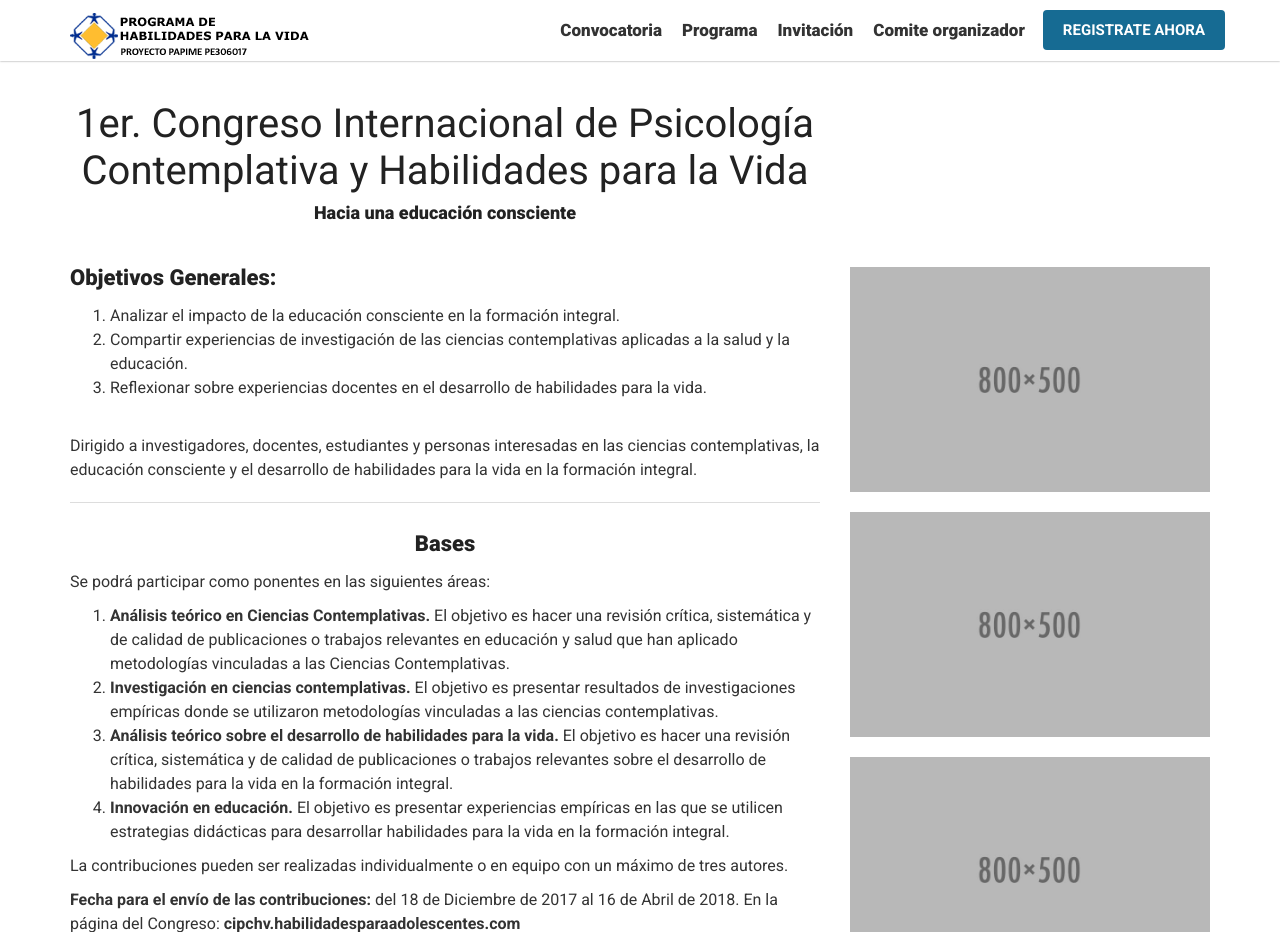
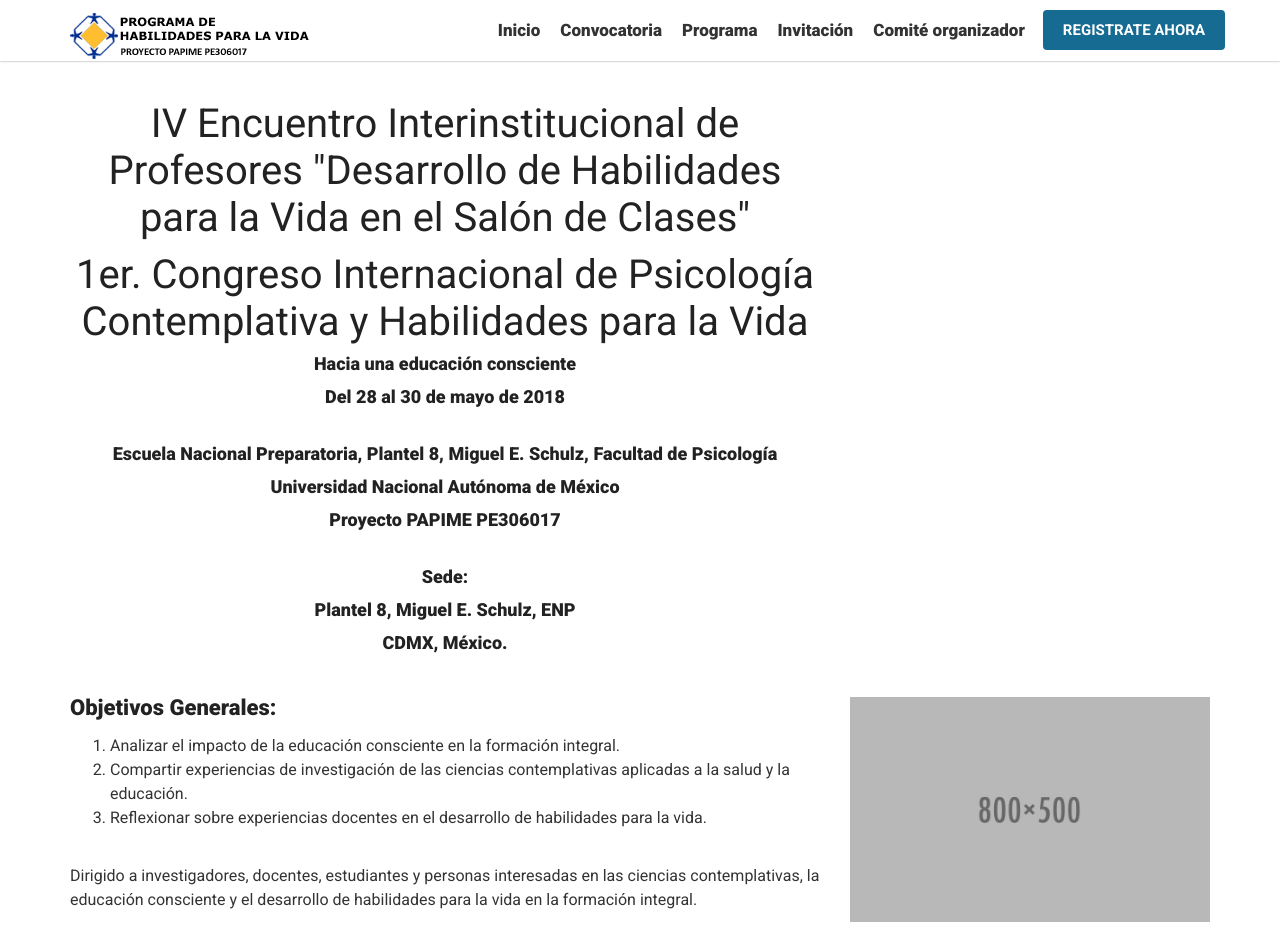
Before and after one commit to adriansolanorobles/congreso, a Django app: page /convocatoria/ in a window 1280 px wide. Shown: the top 932 px of the page. Run offline with Django 3.2, Linux system fonts and the light colour scheme; some libraries are stand-ins or nearby versions.

Commit message:
ultimas correcciones

```diff
--- a/templates/base.html
+++ b/templates/base.html
@@ -110,13 +110,13 @@
 						<!-- Navigation Menu -->
 						<nav id="navigation-menu" class="collapse navbar-collapse">
 							<ul class="nav navbar-nav navbar-right">
-
+								<li><a href="{% url 'landing:index'%}">Inicio</a></li>
 								<li><a href="{% url 'landing:convocatoria'%}">Convocatoria</a></li>
 								<li><a href="{% url 'landing:programa' %}">Programa</a></li>
 								<li><a href="{% url 'landing:invitacion'%}">Invitación</a></li>
 
 
-								<li><a href="{% url 'landing:comite_organizador'%}">Comite organizador</a></li>
+								<li><a href="{% url 'landing:comite_organizador'%}">Comité organizador</a></li>
 
 								<li><a class="register-btn" href="{% url 'landing:registro'%}">Registrate ahora</a></li>
 
@@ -143,9 +143,6 @@
 						<div class="col-md-12 text-center">
 
 
-							<!-- Title -->
-							<h3 class="h3-thin">Unete a nuestra comunidad</h3>
-							<p class="p-lg">Siéntase libre de comunicarse con nosotros a través de nuestras redes sociales</p>
 
 							<!-- Social Links -->
 							<div id="footer-socials">
--- a/templates/landing/asistentes_new.html
+++ b/templates/landing/asistentes_new.html
@@ -55,7 +55,7 @@
  						</div>
 						<div class="col-sm-6">
  							<div class="form-group">
-								<label for="pwd">Instutución de procedencia:</label>
+								<label for="pwd">Institución de procedencia:</label>
 								{{form.institucion_de_procedencia}}
 							</div>
  						</div>
@@ -80,7 +80,7 @@
 					<!-- PRICING NOTICE MESSAGE -->
 					<div class="row">
 						<div class="col-md-12 text-center pricing-notice m-bottom-50">
-							<p>¿Necesitas información adicional sobre el congreso? <a href="mailto:support@example.com">Contactanos</a> </p>
+							<p>¿Necesitas información adicional sobre el congreso? <a href="mailto:cipchv@gmail.com">Contactanos</a> </p>
 						</div>
 					</div>	 <!-- End row -->
 
--- a/templates/landing/convocatoria.html
+++ b/templates/landing/convocatoria.html
@@ -14,13 +14,37 @@
 
 							<!-- Title -->
 
-
+							<h3 class="h3-thin text-center">
+								IV Encuentro Interinstitucional de Profesores "Desarrollo de Habilidades para la Vida en el Salón de Clases"
+							</h3>
 							<h3 class="h3-thin text-center">
 								1er. Congreso Internacional de Psicología Contemplativa y Habilidades para la Vida
 
 							</h3>
 							<h4 class="h4-thin text-center">Hacia una educación consciente</h4>
+							<h4 class="h4-thin text-center">Del 28 al 30 de mayo de 2018</h4>
+							<br>
+							<h4 class="h4-thin text-center">
+								Escuela Nacional Preparatoria, Plantel 8, Miguel E. Schulz, Facultad de Psicología
+							</h4>
+							<h4 class="h4-thin text-center">
+								Universidad Nacional Autónoma de México
+							</h4>
+							<h4 class="h4-thin text-center">
+								Proyecto PAPIME PE306017
+							</h4>
+							<br>
+							<h4 class="h4-thin text-center">
+								Sede:
 
+							</h4>
+							<h4 class="h4-thin text-center">
+								Plantel 8, Miguel E. Schulz, ENP
+							</h4>
+							<h4 class="h4-thin text-center">
+								CDMX, México.
+
+							</h4>
 
 
 						</div>
@@ -386,7 +410,7 @@
 								</p>
 								<p>
 									<b>
-										Se premiará a los dos mejores artículos en las siguientes categorías: análisis teórico, investigación empírica e innovación educativa con su publicación en una revista indexadas de la Facultad de Psicología, del Plantel 8, Miguel E. Schulz y del Colegio de Ciencias y Humanidades.
+										Se premiará a los dos mejores artículos en las siguientes categorías: análisis teórico, investigación empírica e innovación educativa con su publicación en una revista indexada de la Facultad de Psicología, del Plantel 8, Miguel E. Schulz y del Colegio de Ciencias y Humanidades.
 									</b>
 								</p>
 								<p>
--- a/templates/landing/ponentes_new.html
+++ b/templates/landing/ponentes_new.html
@@ -232,7 +232,7 @@
 					<!-- PRICING NOTICE MESSAGE -->
 					<div class="row">
 						<div class="col-md-12 text-center pricing-notice m-bottom-50">
-							<p>¿Necesitas información adicional sobre el congreso? <a href="mailto:support@example.com">Contactanos</a> </p>
+							<p>¿Necesitas información adicional sobre el congreso? <a href="mailto:cipchv@gmail.com">Contactanos</a> </p>
 						</div>
 					</div>	 <!-- End row -->
 
```
Also changed, not shown: landing/models.py (+10 -3 lines).
